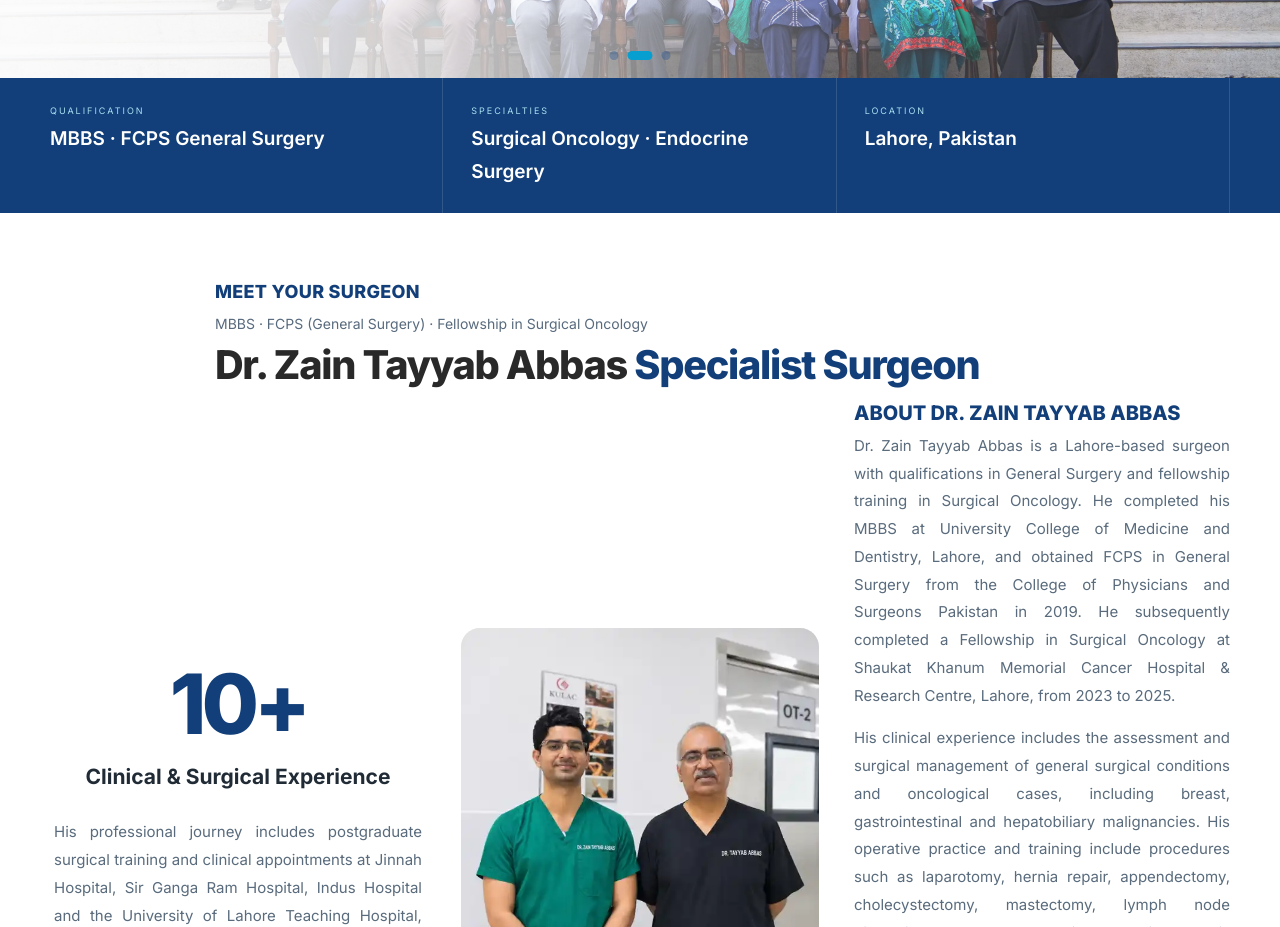
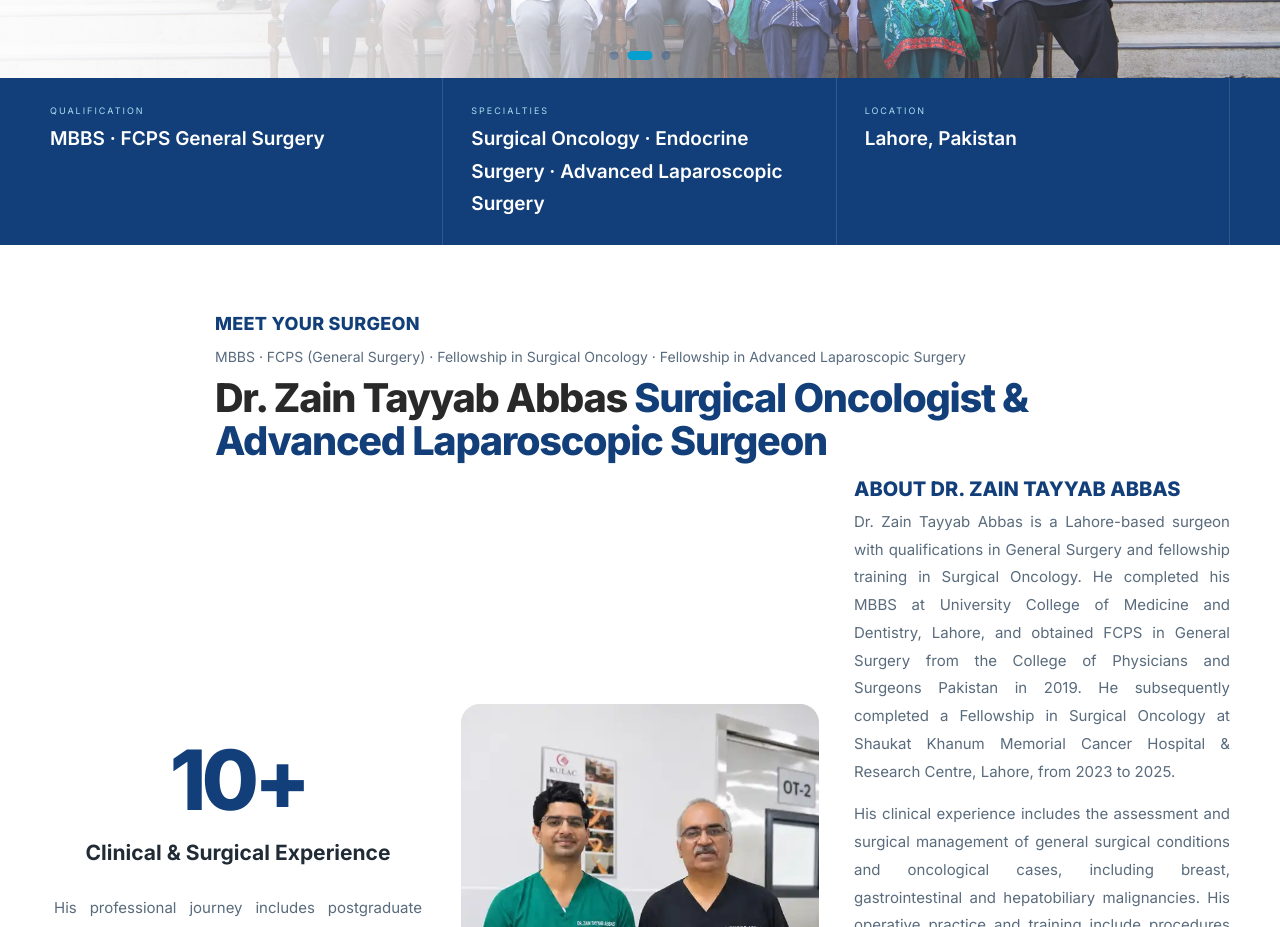
Before and after one commit to franklinctapley-del1122/Drzaintayyababbas, a Next.js app: page / in a window 1280 px wide. Shown: the part 860-1787 px from the top of the page. Built offline with nearby package versions, Linux system fonts and the light colour scheme.

Commit message:
Add advanced laparoscopic surgery fellowship to homepage profile

```diff
--- a/app/page.tsx
+++ b/app/page.tsx
@@ -6,11 +6,11 @@ import HeroBanner from "./components/HeroBanner";
 import ServicesCarousel from "./components/ServicesCarousel";
 
 export const metadata={
-  title:"Surgical Oncologist & Endocrine Surgeon in Lahore | Dr. Zain Tayyab Abbas",
-  description:"Meet Dr. Zain Tayyab Abbas, Surgical Oncologist and Endocrine Surgeon in Lahore. Explore professional credentials, consultation areas, patient guides and clinic locations in Johar Town and Valencia Town.",
+  title:"Surgical Oncologist & Advanced Laparoscopic Surgeon in Lahore | Dr. Zain Tayyab Abbas",
+  description:"Meet Dr. Zain Tayyab Abbas, Surgical Oncologist and Advanced Laparoscopic Surgeon in Lahore. Explore professional credentials, consultation areas, patient guides and clinic locations.",
   keywords:["Dr Zain Tayyab Abbas","Surgical Oncologist in Lahore","Endocrine Surgeon in Lahore","Cancer Surgeon Lahore","Breast Cancer Surgeon Lahore","Thyroid Surgeon Lahore","Surgical Oncologist Johar Town"],
   alternates:{canonical:"/"},
-  openGraph:{title:"Surgical Oncologist & Endocrine Surgeon in Lahore | Dr. Zain Tayyab Abbas",description:"Professional credentials, surgical consultation areas and clinic information in Lahore, Pakistan.",url:"/",type:"website"}
+  openGraph:{title:"Surgical Oncologist & Advanced Laparoscopic Surgeon in Lahore | Dr. Zain Tayyab Abbas",description:"Professional credentials, surgical consultation areas and clinic information in Lahore, Pakistan.",url:"/",type:"website"}
 };
 
 const specialties=[
@@ -43,10 +43,10 @@ export default function Home(){
   {/* 01 */}
   <HeroBanner/>
   {/* 02 */}
-  <section className="credential-strip"><div className="container strip-grid"><div><span>QUALIFICATION</span><strong>MBBS · FCPS General Surgery</strong></div><div><span>SPECIALTIES</span><strong>Surgical Oncology · Endocrine Surgery</strong></div><div><span>LOCATION</span><strong>Lahore, Pakistan</strong></div></div></section>
+  <section className="credential-strip"><div className="container strip-grid"><div><span>QUALIFICATION</span><strong>MBBS · FCPS General Surgery</strong></div><div><span>SPECIALTIES</span><strong>Surgical Oncology · Endocrine Surgery · Advanced Laparoscopic Surgery</strong></div><div><span>LOCATION</span><strong>Lahore, Pakistan</strong></div></div></section>
   {/* 04 */}
   <section className="doctor-intro-showcase"><div className="container">
-    <div className="doctor-intro-heading"><span>MEET YOUR SURGEON</span><p>MBBS · FCPS (General Surgery) · Fellowship in Surgical Oncology</p><h2>Dr. Zain Tayyab Abbas <em>Specialist Surgeon</em></h2></div>
+    <div className="doctor-intro-heading"><span>MEET YOUR SURGEON</span><p>MBBS · FCPS (General Surgery) · Fellowship in Surgical Oncology · Fellowship in Advanced Laparoscopic Surgery</p><h2>Dr. Zain Tayyab Abbas <em>Surgical Oncologist &amp; Advanced Laparoscopic Surgeon</em></h2></div>
     <div className="doctor-intro-grid">
       <div className="doctor-experience-column"><ExperienceCounter/><h3>Clinical &amp; Surgical Experience</h3><p>His professional journey includes postgraduate surgical training and clinical appointments at Jinnah Hospital, Sir Ganga Ram Hospital, Indus Hospital and the University of Lahore Teaching Hospital, followed by fellowship training in Surgical Oncology at Shaukat Khanum Memorial Cancer Hospital &amp; Research Centre.</p><Link className="under-link" href="/about">Explore full professional profile ↗</Link></div>
       <div className="doctor-portrait"><Image src="/images/dr-zain-tayyab-abbas-main.webp" alt="Dr. Zain Tayyab Abbas" fill sizes="(max-width: 800px) 90vw, 28vw" style={{objectFit:"cover",objectPosition:"center 20%"}}/></div>
```
